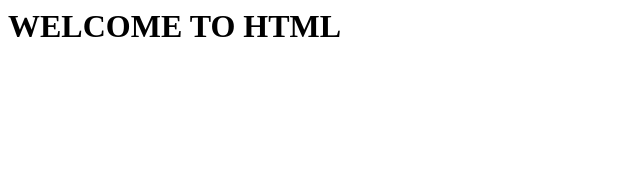
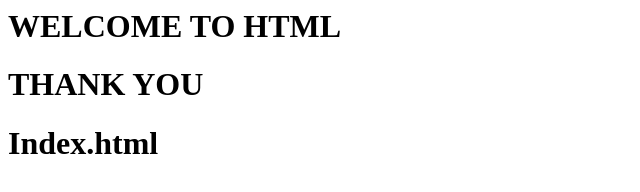
Before and after one commit to Aishwarya157-creator/first, a plain HTML site: page index.html in a window 1280 px wide. Shown: the whole page, without its empty margins (0-640 px from the left). Drawn offline with Linux system fonts and the light colour scheme.

Commit message:
Update index.html

```diff
--- a/index.html
+++ b/index.html
@@ -1,3 +1,5 @@
 <html>
 <h1>WELCOME TO HTML </h1>
+  <h1> THANK YOU </h1>
+  <h1>Index.html</H1>
 <html>
```
